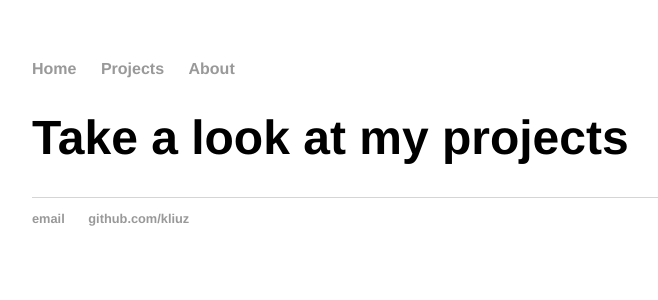
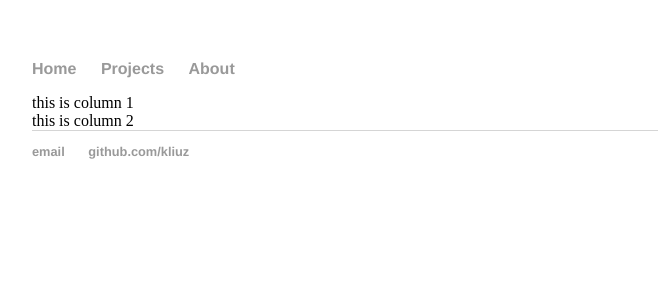
Before and after one commit to kliuz/kliuz.github.io, a Jekyll site: the page built from projects/index.html, in a window 1280 px wide. Shown: the top 300 px of the page, without its empty margins (160-818 px from the left). Built offline with Jekyll 4.4.1, drawn with Linux system fonts in a browser that asks for light colours.

Commit message:
projects

```diff
--- a/projects/index.html
+++ b/projects/index.html
@@ -2,6 +2,7 @@
 layout: default
 title: My projects
 ---
-<div class="blurb">
-	<h1>Take a look at my projects</h1>
+<div class="row">
+	<div class="col-6">this is column 1</div>
+	<div class="col-6">this is column 2</div>
 </div><!-- /.blurb -->
```
